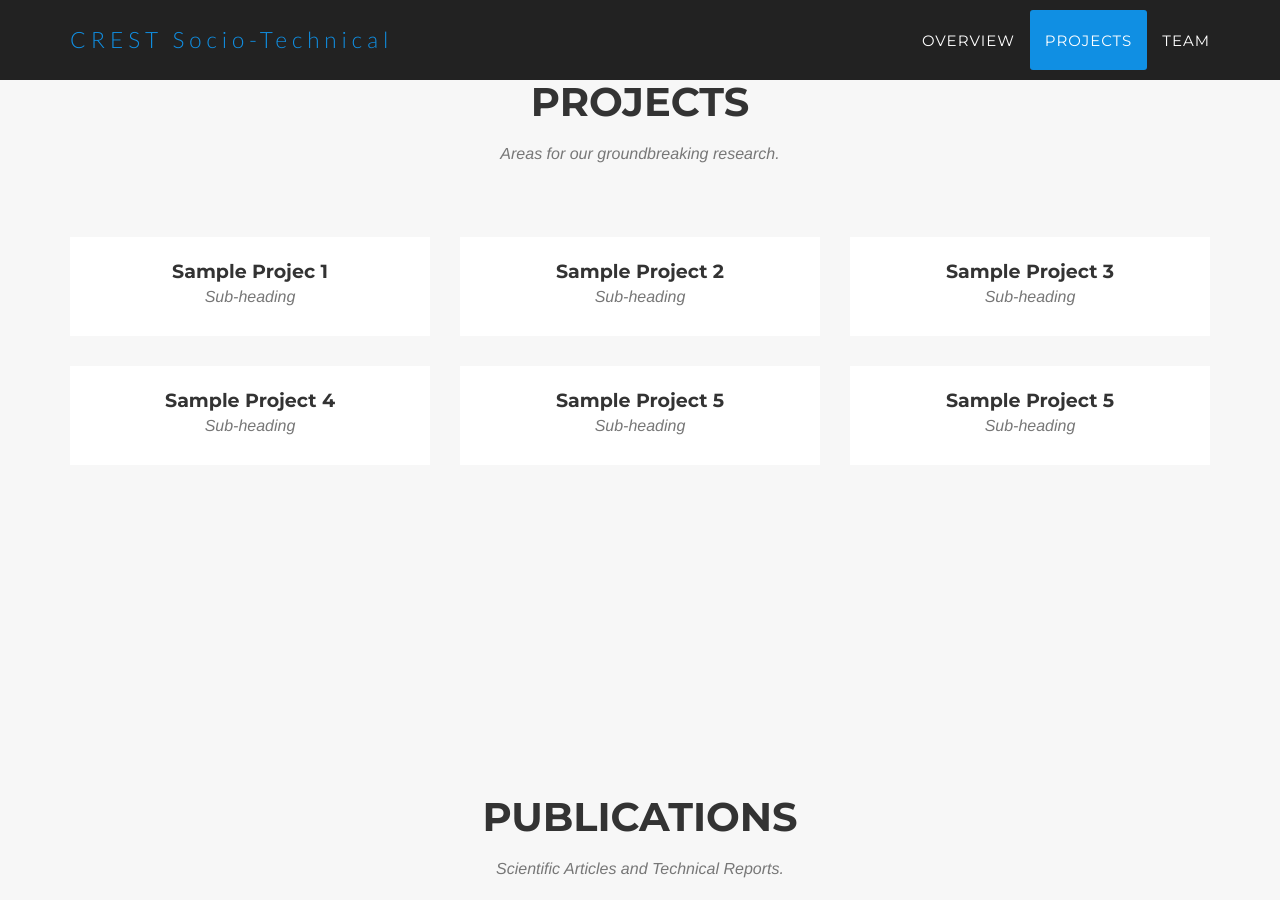
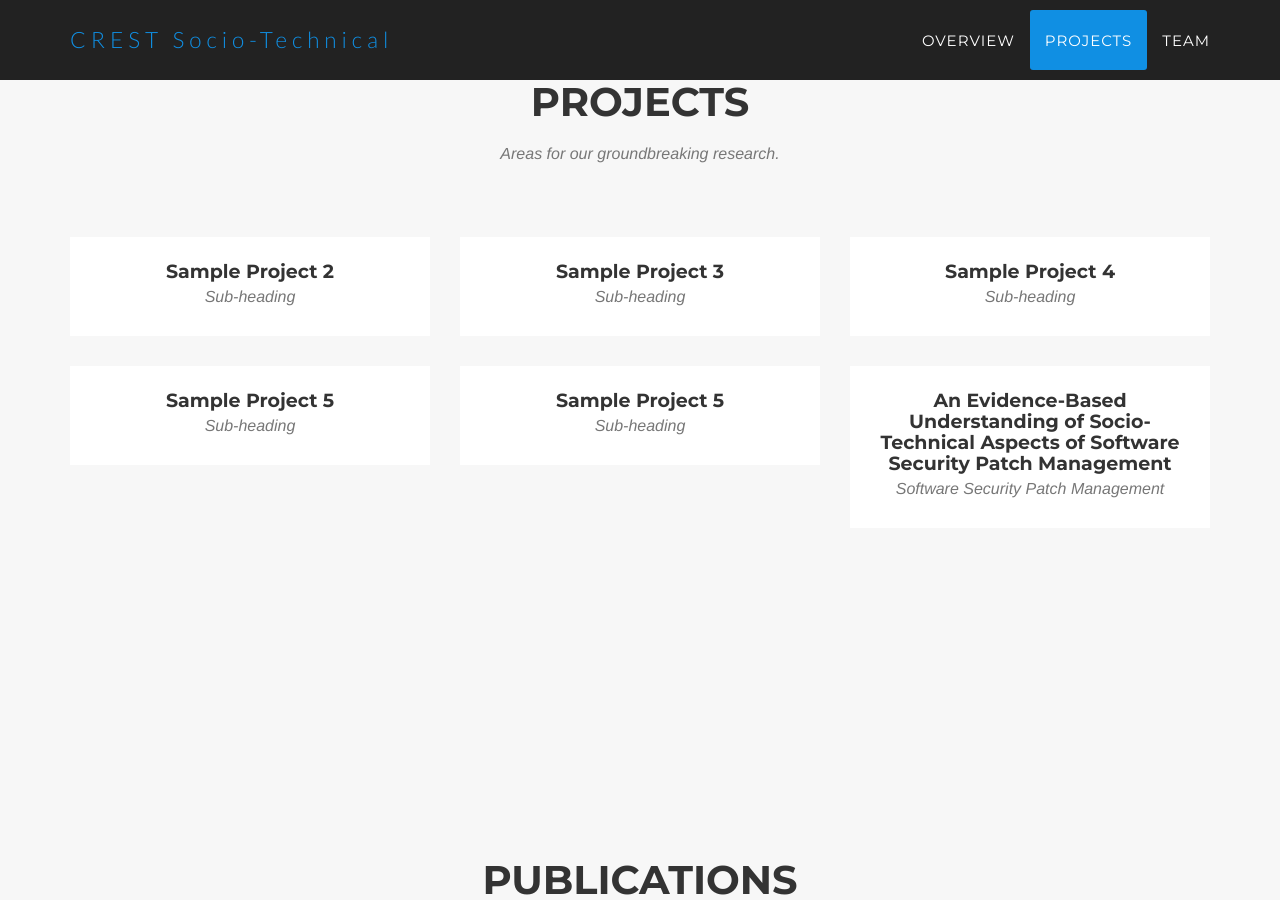
Before and after one commit to crest-socio-technical/crest-socio-technical.github.io, a Jekyll site: the page built from _posts/2014-07-18-project-1.markdown, in a window 1280 px wide and 900 px high, scrolled down 1328 px. Built offline with Jekyll 4.4.1, drawn with Linux system fonts in a browser that asks for light colours; some web fonts are replaced.

Commit message:
Update 2014-07-18-project-1.markdown

```diff
--- a/_posts/2014-07-18-project-1.markdown
+++ b/_posts/2014-07-18-project-1.markdown
@@ -1,13 +1,13 @@
 ---
-title: Sample Projec 1
-subtitle: Sub-heading
+title: An Evidence-Based Understanding of Socio-Technical Aspects of Software Security Patch Management
+subtitle: Software Security Patch Management
 layout: default
 modal-id: 1
-date: 13/12/2021
+date: 01/09/2019
 img: jit_svp.jpg
 thumbnail: jit_svp-thumbnail.png
 alt: svp
-project-date: March 2022
+project-date: August 2019
 client: Start Bootstrap
 category: Analytics and Intelligence
 description: Project description
@@ -15,14 +15,17 @@
 
 # Overview
 
-Overview of the project
+Numerous security attacks that resulted in devastating consequences can be traced back to a delay in applying a security patch. Several security incidents and research studies reveal that delays in applying readily available security patches are one of the main reasons for successful cyberattacks. Software security patch management refers to the process consisting of identifying, acquiring, installing, and verifying security patches to address the identified vulnerabilities in software systems. Despite the criticality of timely patch management, there is relatively less known about the socio-technical aspects of software security patch management. This presents an important limitation given the software security patch management process is inherently a socio-technical endeavour, where human and technological interactions are tightly coupled, such that the success of security patching depends on the effective collaboration and coordination of humans with the technical systems. This has led to increased recognition and importance of evidence-based understanding of the socio-technical aspects of security patch management. This research project aims to empirically study the socio-technical aspects of software security patch management to reduce delays in applying security patches and improve the process through human and machine collaborative approaches.
 
 
 # Publications
 
-- [Publication1. Year.](URL)
+- [Software security patch management - A systematic literature review of challenges, approaches, tools and practices. 2022.](https://www.sciencedirect.com/science/article/pii/S0950584921002147?via%3Dihub)
 
 # Project Members
 
-- member1
-- member2
+
+- Nesara Dissanayake
+- Asangi Jayatilaka
+- Mansooreh Zahedi
+- M. Ali Babar
```
